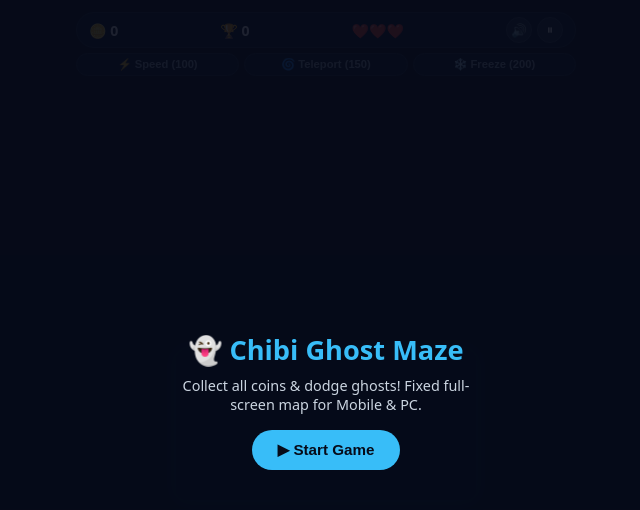
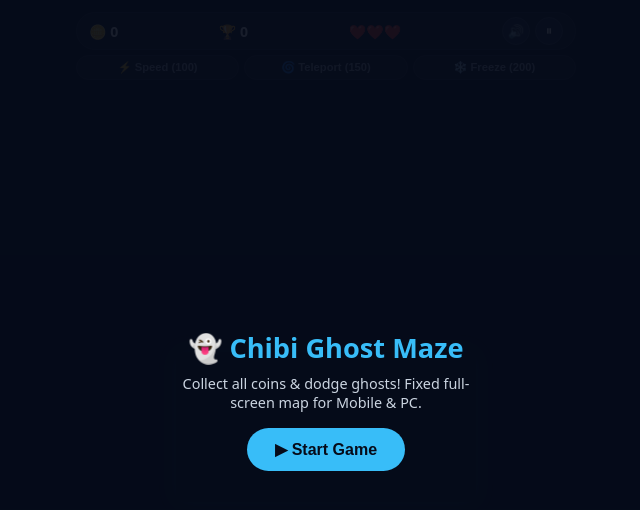
Before and after one commit to characterside38-byte/ghost-escape-3d, a plain HTML site: page index.html in a window 1280 px wide. Shown: the full height of the page, 314-954 px from the left. Drawn offline with Linux system fonts and the light colour scheme; a script that the page names is missing.

Commit message:
Update index.html

```diff
--- a/index.html
+++ b/index.html
@@ -6,23 +6,24 @@
 <title>Chibi Ghost Maze</title>
 <script src="https://telegram.org/js/telegram-web-app.js"></script>
 <style>
-*{box-sizing:border-box;margin:0;padding:0;user-select:none;-webkit-user-select:none;touch-action:none}
-html,body{width:100%;height:100dvh;max-height:100dvh;overflow:hidden;background:#060b19;color:#f8fafc;font-family:system-ui,sans-serif;display:flex;flex-direction:column;align-items:center;justify-content:space-between;padding:6px 8px}
+*{box-sizing:border-box;margin:0;padding:0;user-select:none;-webkit-user-select:none}
+html,body{width:100%;height:100dvh;max-height:100dvh;overflow:hidden;background:#060b19;color:#f8fafc;font-family:system-ui,sans-serif;display:flex;flex-direction:column;align-items:center;justify-content:space-between;padding:6px 8px;touch-action:none}
+button{touch-action:manipulation;cursor:pointer}
 .hud{width:100%;max-width:500px;display:flex;flex-direction:column;gap:5px;flex-shrink:0}
 .bar{display:flex;align-items:center;justify-content:space-between;background:#0f172a;border:1.5px solid #1e293b;border-radius:99px;padding:4px 12px;font-weight:700;font-size:.88rem}
-.ibtn{background:#1e293b;border:1px solid #334155;color:#fff;border-radius:50%;width:26px;height:26px;cursor:pointer;font-size:.8rem}
+.ibtn{background:#1e293b;border:1px solid #334155;color:#fff;border-radius:50%;width:28px;height:28px;font-size:.82rem}
 .pwrs{display:grid;grid-template-columns:repeat(3,1fr);gap:5px}
-.pbtn{background:#0f172a;border:1.5px solid #1e293b;color:#94a3b8;border-radius:99px;padding:4px;font-size:.7rem;font-weight:700;text-align:center;cursor:pointer}
+.pbtn{background:#0f172a;border:1.5px solid #1e293b;color:#94a3b8;border-radius:99px;padding:5px 4px;font-size:.7rem;font-weight:700;text-align:center}
 .pbtn.ready{border-color:#38bdf8;color:#fff;background:#172554}
 .pbtn.active{border-color:#22c55e;background:#14532d;color:#bbf7d0}
 #arena{flex:1;width:100%;max-width:500px;display:flex;align-items:center;justify-content:center;overflow:hidden}
 canvas{display:block;border-radius:10px;box-shadow:0 0 18px rgba(6,182,212,.2);background:#070d1f}
 .hint{font-size:.68rem;color:#64748b;text-align:center;flex-shrink:0}
-.ov{position:fixed;inset:0;background:rgba(6,11,25,.9);display:flex;flex-direction:column;align-items:center;justify-content:center;z-index:50;padding:20px;text-align:center}
+.ov{position:fixed;inset:0;background:rgba(6,11,25,.92);display:flex;flex-direction:column;align-items:center;justify-content:center;z-index:50;padding:20px;text-align:center}
 .ov.hide{display:none}
 .ov h1{font-size:1.7rem;color:#38bdf8;margin-bottom:8px}
 .ov p{color:#cbd5e1;font-size:.9rem;margin-bottom:16px;max-width:300px}
-.sbtn{background:#38bdf8;color:#060b19;border:none;padding:11px 26px;border-radius:99px;font-size:.95rem;font-weight:800;cursor:pointer}
+.sbtn{background:#38bdf8;color:#060b19;border:none;padding:12px 28px;border-radius:99px;font-size:1rem;font-weight:800}
 </style>
 </head>
 <body>
```
